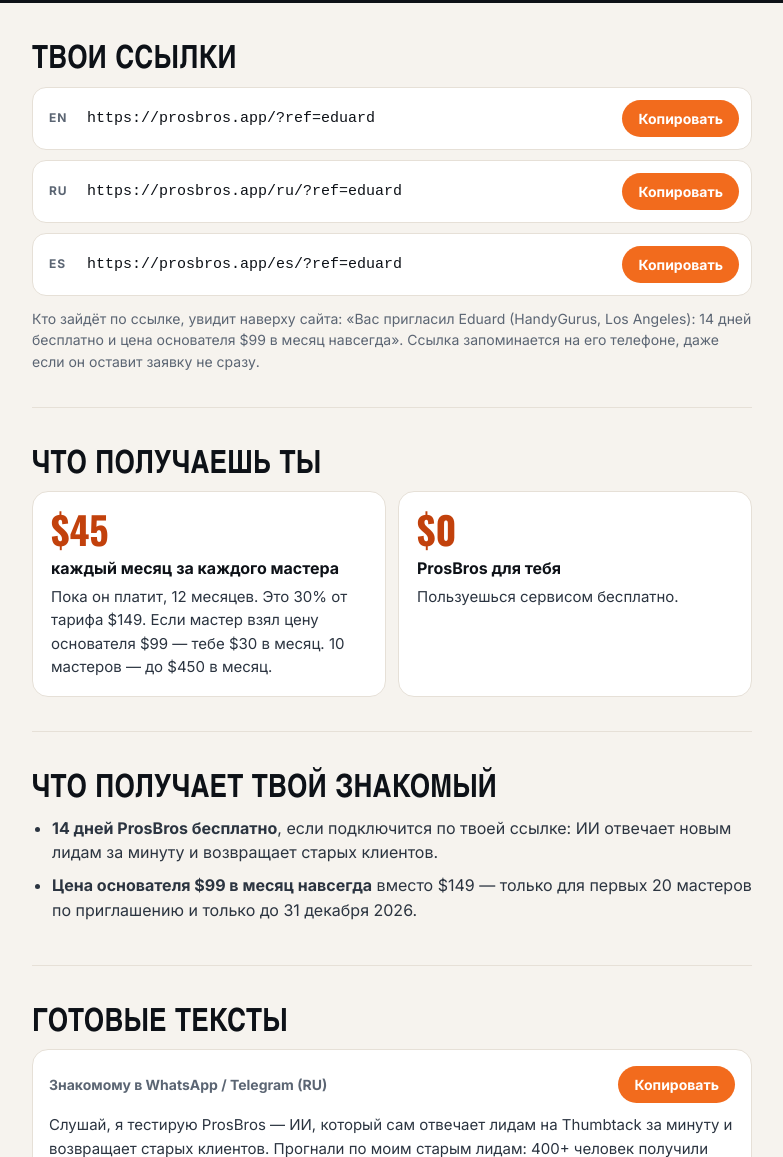
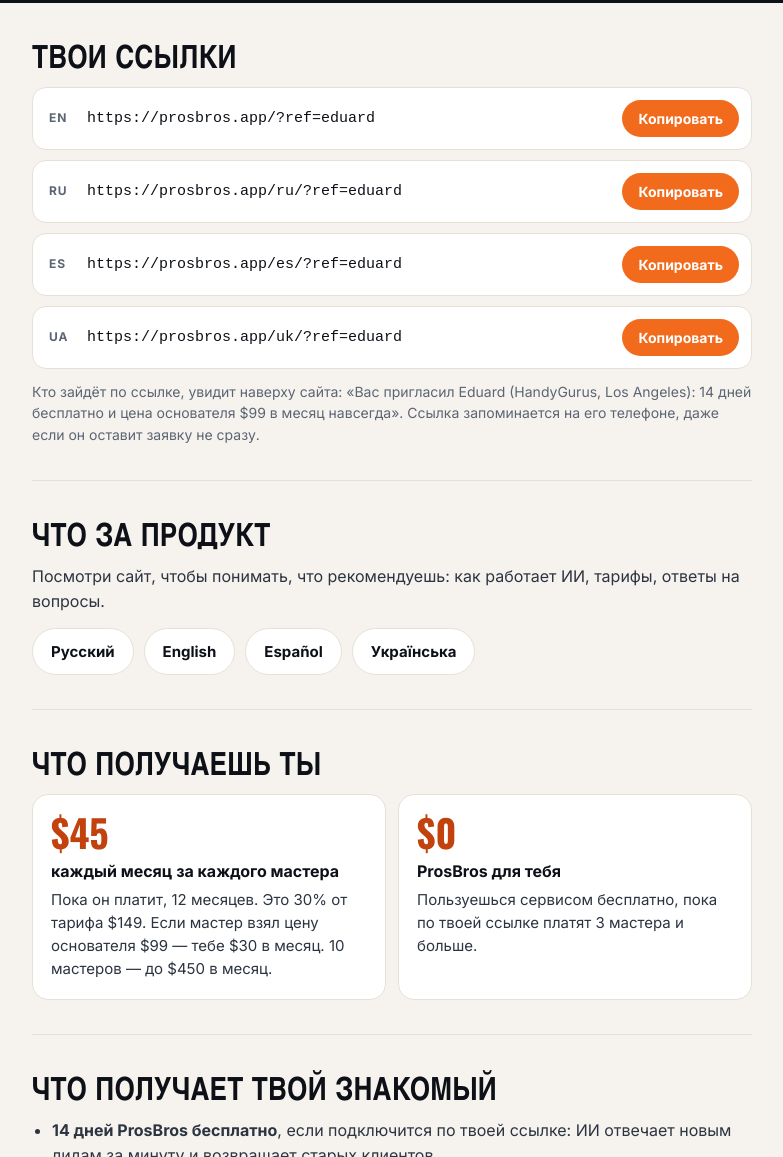
Before and after one commit to MakenovD/prosbros-site, a plain HTML site: page partners/eduard/index.html in a window 1280 px wide. Shown: the part 344-1501 px from the top of the page, without its empty margins (248-1031 px from the left). Drawn offline with nearby package versions, Linux system fonts and the light colour scheme.

Commit message:
Partner page: free ProsBros while 3+ paying referrals, links to the site in 4 languages, UA referral link
Co-Authored-By: Claude Opus 5.5 <noreply@anthropic.com>
Claude-Session: https://claude.ai/code/session_013g9M7oZgwcDNzRw6MGi5tr

```diff
--- a/partners/eduard/index.html
+++ b/partners/eduard/index.html
@@ -42,6 +42,9 @@ button.ok{background:#16a34a}
 ul.steps{padding-left:20px;color:var(--t2)}
 ul.steps li{margin-bottom:8px}
 .note{font-size:14px;color:var(--mute);margin-top:12px}
+.langs{display:flex;flex-wrap:wrap;gap:10px}
+.langs a{display:inline-block;text-decoration:none;font-weight:700;font-size:15px;color:var(--ink);background:#fff;border:1.5px solid var(--line);border-radius:999px;padding:11px 18px}
+.langs a:hover{border-color:var(--brand);color:var(--brand-d)}
 footer{background:var(--ink);color:#8B949E;font-size:13px;padding:22px 0}
 </style>
 </head>
@@ -59,14 +62,21 @@ footer{background:var(--ink);color:#8B949E;font-size:13px;padding:22px 0}
 <div class="link"><span class="lbl">EN</span><code id="l-en">https://prosbros.app/?ref=eduard</code><button data-copy="l-en">Копировать</button></div>
 <div class="link"><span class="lbl">RU</span><code id="l-ru">https://prosbros.app/ru/?ref=eduard</code><button data-copy="l-ru">Копировать</button></div>
 <div class="link"><span class="lbl">ES</span><code id="l-es">https://prosbros.app/es/?ref=eduard</code><button data-copy="l-es">Копировать</button></div>
+<div class="link"><span class="lbl">UA</span><code id="l-uk">https://prosbros.app/uk/?ref=eduard</code><button data-copy="l-uk">Копировать</button></div>
 <p class="note">Кто зайдёт по ссылке, увидит наверху сайта: «Вас пригласил Eduard (HandyGurus, Los Angeles): 14 дней бесплатно и цена основателя $99 в месяц навсегда». Ссылка запоминается на его телефоне, даже если он оставит заявку не сразу.</p>
+</section>
+
+<section>
+<h2 class="d">Что за продукт</h2>
+<p style="color:var(--t2);margin-bottom:14px">Посмотри сайт, чтобы понимать, что рекомендуешь: как работает ИИ, тарифы, ответы на вопросы.</p>
+<div class="langs"><a href="/ru/">Русский</a><a href="/">English</a><a href="/es/">Español</a><a href="/uk/">Українська</a></div>
 </section>
 
 <section>
 <h2 class="d">Что получаешь ты</h2>
 <div class="cards two">
 <div class="card"><div class="big">$45</div><h3>каждый месяц за каждого мастера</h3><p>Пока он платит, 12 месяцев. Это 30% от тарифа $149. Если мастер взял цену основателя $99 — тебе $30 в месяц. 10 мастеров — до $450 в месяц.</p></div>
-<div class="card"><div class="big">$0</div><h3>ProsBros для тебя</h3><p>Пользуешься сервисом бесплатно.</p></div>
+<div class="card"><div class="big">$0</div><h3>ProsBros для тебя</h3><p>Пользуешься сервисом бесплатно, пока по твоей ссылке платят 3 мастера и больше.</p></div>
 </div>
 </section>
 
```
